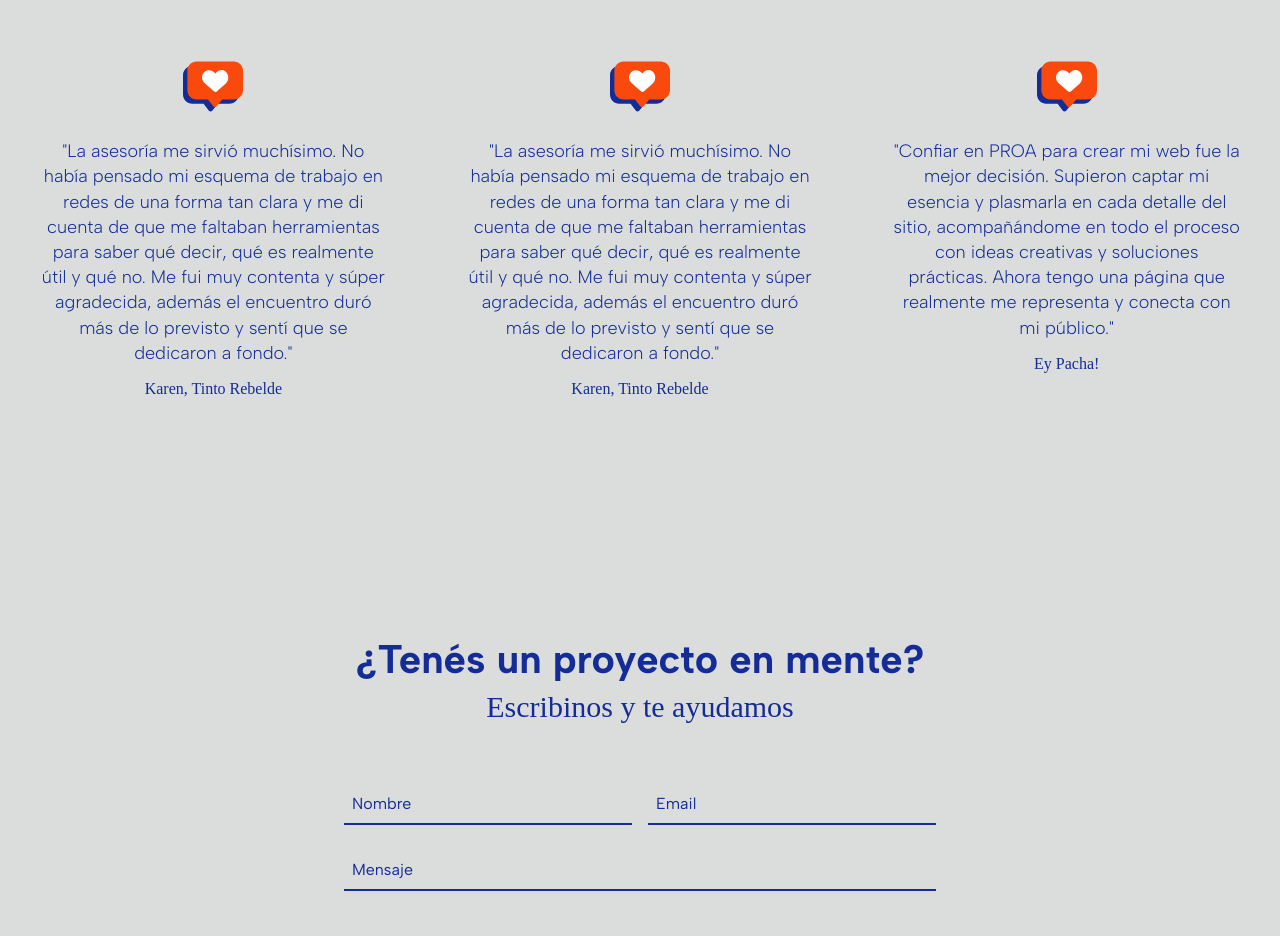
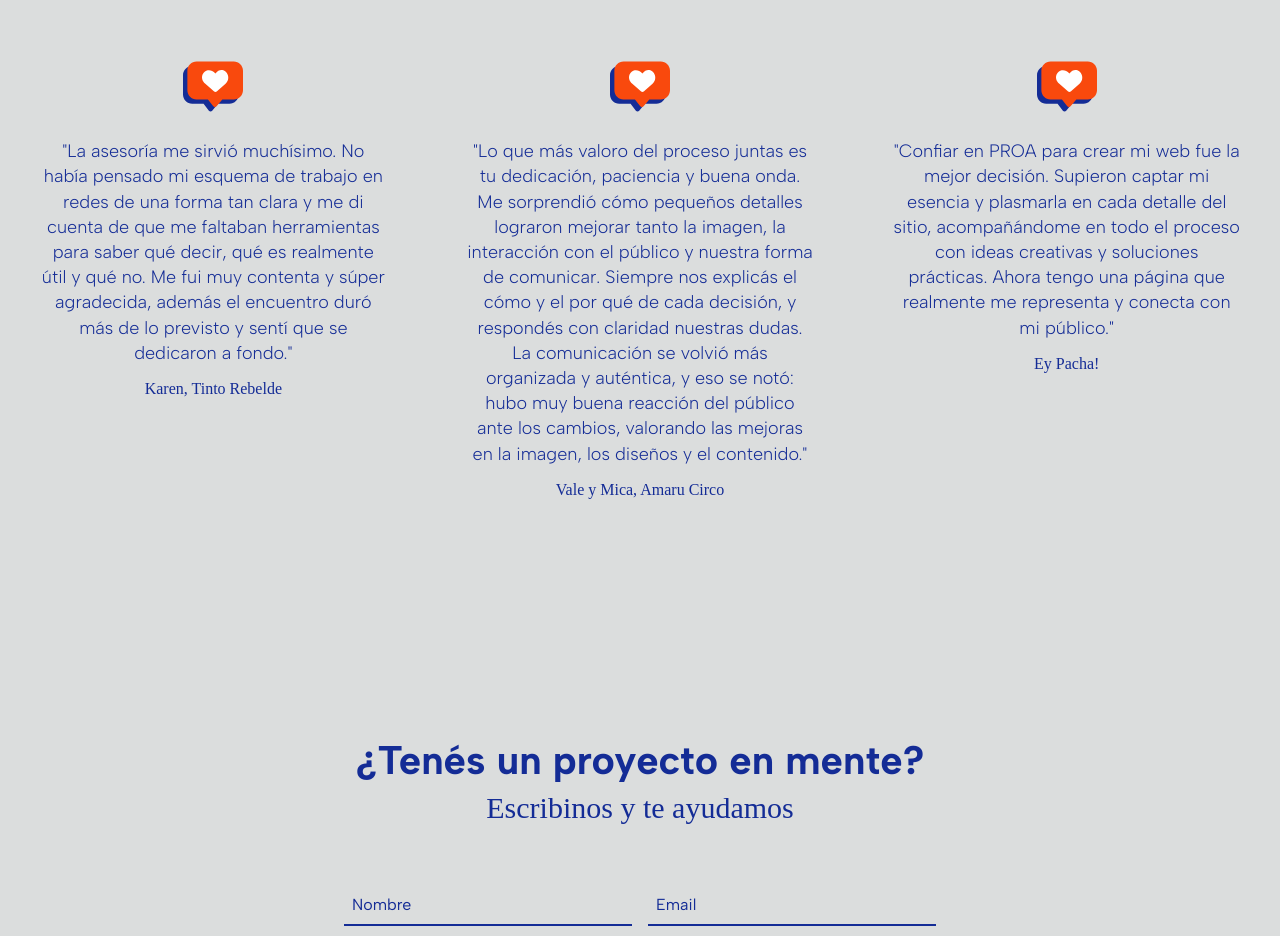
Before and after one commit to eypacha/proaestudiocreativo, a Vue app: page / in a window 1280 px wide. Shown: the part 4260-5196 px from the top of the page. Built offline with nearby package versions, Linux system fonts and the light colour scheme; a web font is replaced by a local one.

Commit message:
fix(Testimonials.vue): update testimonial content for improved clarity and engagement

```diff
--- a/src/components/sections/Testimonials.vue
+++ b/src/components/sections/Testimonials.vue
@@ -9,7 +9,7 @@
         <Testimonial text="La asesoría me sirvió muchísimo. No había pensado mi esquema de trabajo en redes de una forma tan clara y me di cuenta de que me faltaban herramientas para saber qué decir, qué es realmente útil y qué no. Me fui muy contenta y súper agradecida, además el encuentro duró más de lo previsto y sentí que se dedicaron a fondo." name="Karen, Tinto Rebelde"/>
       </div>
       <div class="flex-1">
-        <Testimonial text="La asesoría me sirvió muchísimo. No había pensado mi esquema de trabajo en redes de una forma tan clara y me di cuenta de que me faltaban herramientas para saber qué decir, qué es realmente útil y qué no. Me fui muy contenta y súper agradecida, además el encuentro duró más de lo previsto y sentí que se dedicaron a fondo." name="Karen, Tinto Rebelde"/>
+        <Testimonial text="Lo que más valoro del proceso juntas es tu dedicación, paciencia y buena onda. Me sorprendió cómo pequeños detalles lograron mejorar tanto la imagen, la interacción con el público y nuestra forma de comunicar. Siempre nos explicás el cómo y el por qué de cada decisión, y respondés con claridad nuestras dudas. La comunicación se volvió más organizada y auténtica, y eso se notó: hubo muy buena reacción del público ante los cambios, valorando las mejoras en la imagen, los diseños y el contenido." name="Vale y Mica, Amaru Circo"/>
       </div>
       <div class="flex-1">
         <Testimonial
```
